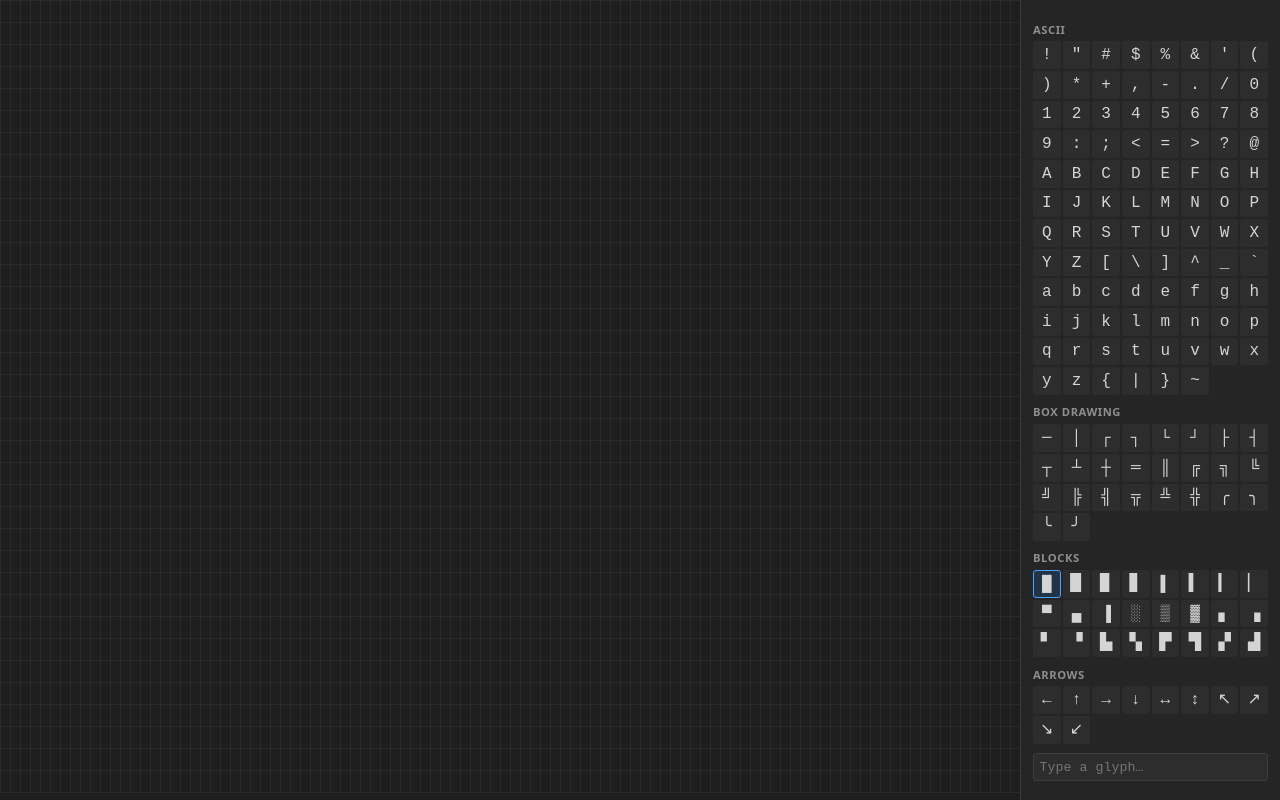
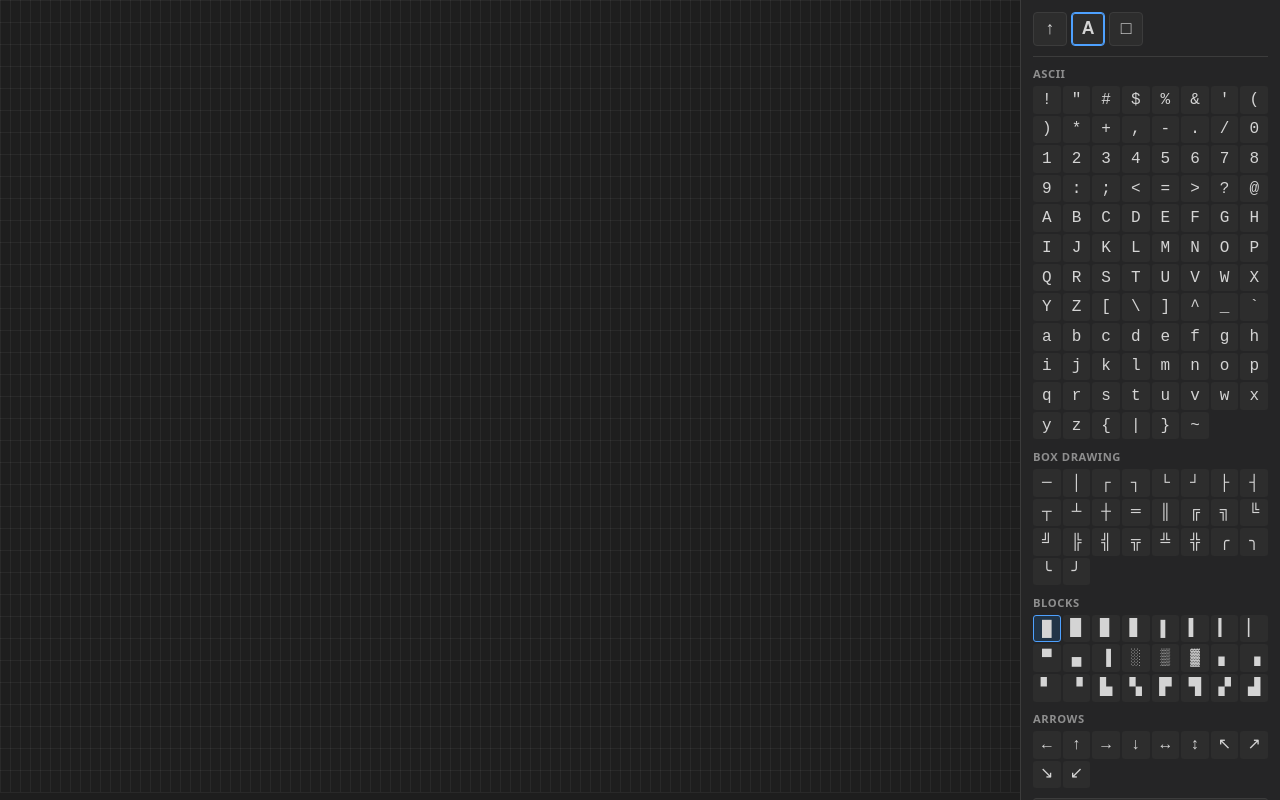
Before and after one commit to Ryback2501/Mockscii, a website built with Vite: page index.html in a window 1280 px wide. Built offline with nearby package versions, Linux system fonts and the light colour scheme.

Commit message:
feat: toolbar with select toggle and colour-channel buttons (#6)
Add a toolbar above the glyph selector: an ↑ select-mode toggle plus A
(foreground) and ■ (background) colour buttons. Each colour button shows its
current colour and marks the active channel that palette picks will assign to.
Select mode suppresses painting; draw mode is unchanged.

- src/toolbar.js: createToolbar() — mode toggle + fg/bg channel buttons
- tools gains `mode` ('draw'|'select') and `activeChannel` ('fg'|'bg')
- src/draw.js: only paints while in draw mode
- markup/styles for the toolbar row
- tests: integration (toolbar behaviour), draw (select-mode guard), e2e

```diff
--- a/index.html
+++ b/index.html
@@ -12,6 +12,7 @@
         <canvas id="grid" data-testid="grid"></canvas>
       </section>
       <aside id="side-panel" data-testid="side-panel" aria-label="Character selector">
+        <div id="toolbar" data-testid="toolbar" role="toolbar" aria-label="Tools"></div>
         <section id="glyph-selector" data-testid="glyph-selector" aria-label="Glyph selector"></section>
       </aside>
     </main>
--- a/src/draw.js
+++ b/src/draw.js
@@ -32,6 +32,7 @@ export function createDrawController({ canvas, grid, cells, tools, window: win }
 
   function onDown(ev) {
     if (ev.button !== 0) return;
+    if (tools.mode && tools.mode !== 'draw') return; // only paint in draw mode
     painting = true;
     paint(ev);
   }
--- a/src/main.js
+++ b/src/main.js
@@ -4,6 +4,7 @@ import { createGrid } from './grid.js';
 import { createGlyphSelector } from './glyph-selector.js';
 import { createCellStore } from './cells.js';
 import { createDrawController } from './draw.js';
+import { createToolbar } from './toolbar.js';
 import { DEFAULT_GLYPH } from './glyphs.js';
 
 export function init(doc = document, win = typeof window !== 'undefined' ? window : globalThis) {
@@ -11,7 +12,13 @@ export function init(doc = document, win = typeof window !== 'undefined' ? windo
   const cells = createCellStore();
 
   // Active tools. fg/bg get real values once the palette task lands.
-  const tools = { glyph: DEFAULT_GLYPH, fg: '#d4d4d4', bg: null };
+  const tools = {
+    glyph: DEFAULT_GLYPH,
+    fg: '#d4d4d4',
+    bg: null,
+    mode: 'draw', // 'draw' | 'select'
+    activeChannel: 'fg', // which colour channel palette picks assign to
+  };
 
   let grid = null;
   let draw = null;
@@ -31,6 +38,12 @@ export function init(doc = document, win = typeof window !== 'undefined' ? windo
     draw = createDrawController({ canvas, grid, cells, tools, window: win });
   }
 
+  let toolbar = null;
+  const toolbarEl = doc.getElementById('toolbar');
+  if (toolbarEl) {
+    toolbar = createToolbar(toolbarEl, { tools });
+  }
+
   let selector = null;
   const panel = doc.getElementById('glyph-selector');
   if (panel) {
@@ -41,7 +54,7 @@ export function init(doc = document, win = typeof window !== 'undefined' ? windo
     tools.glyph = selector.getSelected();
   }
 
-  return { name: APP_NAME, cellKey, grid, selector, cells, tools, draw };
+  return { name: APP_NAME, cellKey, grid, selector, toolbar, cells, tools, draw };
 }
 
 if (typeof document !== 'undefined') {
--- a/src/styles.css
+++ b/src/styles.css
@@ -45,6 +45,41 @@ body {
   border-left: 1px solid var(--border);
   padding: 0.75rem;
   overflow-y: auto;
+}
+
+#toolbar {
+  display: flex;
+  gap: 4px;
+  padding-bottom: 0.6rem;
+  margin-bottom: 0.4rem;
+  border-bottom: 1px solid var(--border);
+}
+
+.tool {
+  width: 34px;
+  height: 34px;
+  font-size: 1.1rem;
+  line-height: 1;
+  color: var(--fg);
+  background: #2d2d2d;
+  border: 1px solid var(--border);
+  border-radius: 4px;
+  cursor: pointer;
+}
+
+.tool:hover {
+  background: #3a3a3a;
+}
+
+.tool.tool-fg {
+  font-weight: 700;
+}
+
+/* The pressed select-mode toggle and the active colour channel both read as "on". */
+.tool.active,
+.tool.channel-active {
+  border-color: #4ea1ff;
+  box-shadow: inset 0 0 0 1px #4ea1ff;
 }
 
 .glyph-group-title {
--- /dev/null
+++ b/src/toolbar.js
@@ -0,0 +1,64 @@
+// Toolbar above the glyph selector: a select-mode toggle (↑) plus the
+// foreground (A) and background (■) colour-channel buttons. Each colour button
+// shows its current colour and marks which channel is "active" — the channel
+// that palette picks (a later task) will assign to.
+
+export function createToolbar(container, options = {}) {
+  const doc = container.ownerDocument;
+  const tools = options.tools;
+  const onModeChange = options.onModeChange ?? (() => {});
+  const onChannelChange = options.onChannelChange ?? (() => {});
+
+  function button(label, cls, title) {
+    const b = doc.createElement('button');
+    b.type = 'button';
+    b.className = `tool ${cls}`;
+    b.textContent = label;
+    b.title = title;
+    return b;
+  }
+
+  const selectBtn = button('↑', 'tool-select', 'Toggle selection mode');
+  const fgBtn = button('A', 'tool-fg', 'Foreground colour');
+  const bgBtn = button('■', 'tool-bg', 'Background colour');
+
+  function refresh() {
+    const selecting = tools.mode === 'select';
+    selectBtn.classList.toggle('active', selecting);
+    selectBtn.setAttribute('aria-pressed', String(selecting));
+
+    fgBtn.style.color = tools.fg || 'inherit';
+    fgBtn.classList.toggle('channel-active', tools.activeChannel === 'fg');
+
+    bgBtn.textContent = tools.bg ? '■' : '□';
+    bgBtn.style.color = tools.bg || 'inherit';
+    bgBtn.classList.toggle('channel-active', tools.activeChannel === 'bg');
+  }
+
+  selectBtn.addEventListener('click', () => {
+    tools.mode = tools.mode === 'select' ? 'draw' : 'select';
+    refresh();
+    onModeChange(tools.mode);
+  });
+  fgBtn.addEventListener('click', () => {
+    tools.activeChannel = 'fg';
+    refresh();
+    onChannelChange('fg');
+  });
+  bgBtn.addEventListener('click', () => {
+    tools.activeChannel = 'bg';
+    refresh();
+    onChannelChange('bg');
+  });
+
+  container.replaceChildren(selectBtn, fgBtn, bgBtn);
+  refresh();
+
+  return {
+    element: container,
+    refresh,
+    selectButton: selectBtn,
+    fgButton: fgBtn,
+    bgButton: bgBtn,
+  };
+}
```
Also changed, not shown: test/e2e/smoke.spec.js (+11 -0 lines), test/integration/draw.test.js (+11 -0 lines), test/integration/toolbar.test.js (added, +63 -0 lines).
